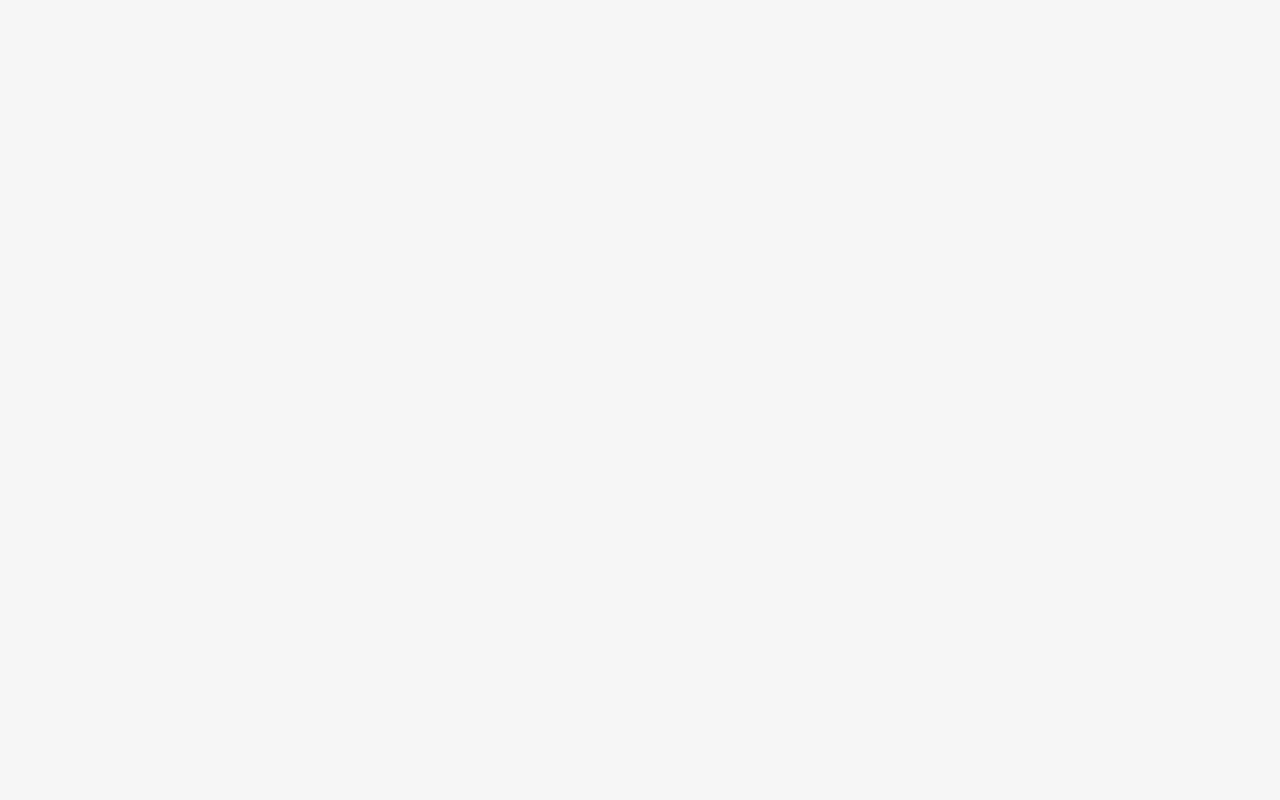
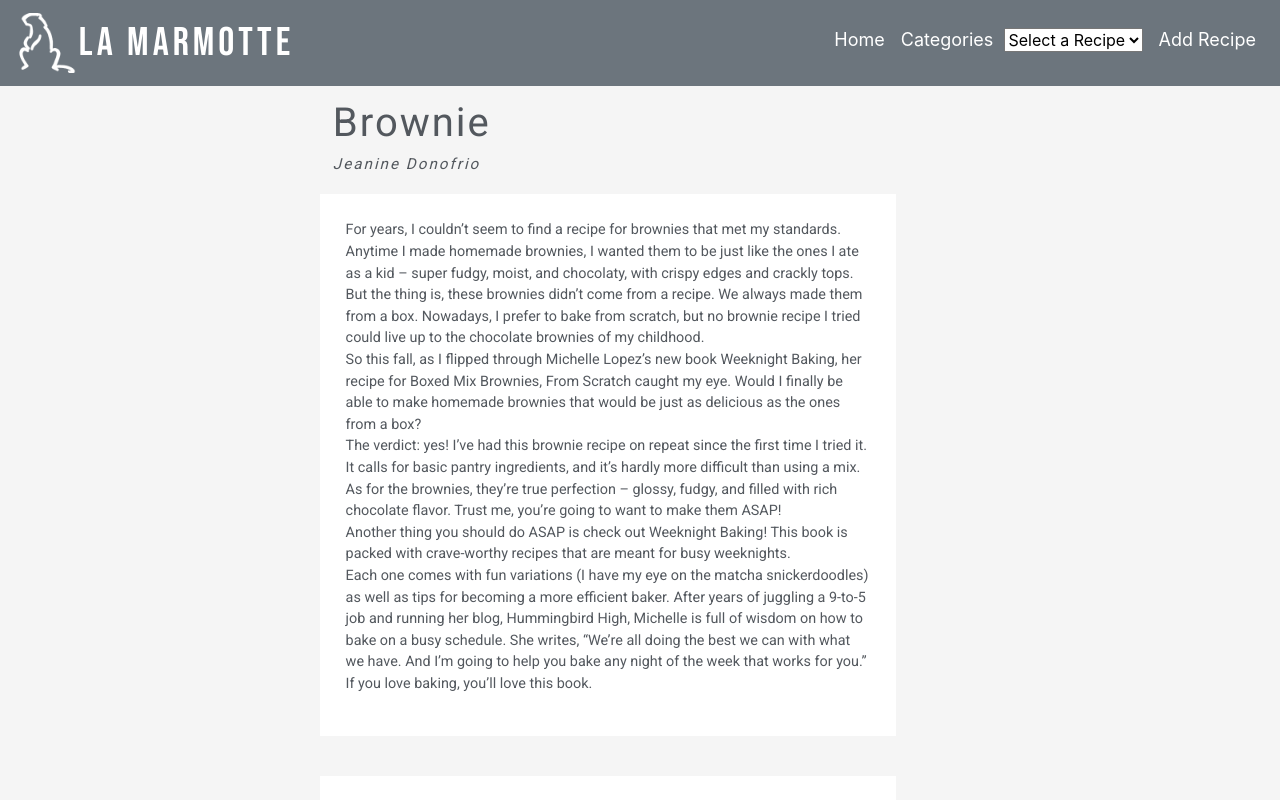
Before and after one commit to DrengrVikingr/cs391project2, a React (Create React App) app: page /recipe_page/Brownie in a window 1280 px wide. Shown: the top 800 px of the page. Built offline with nearby package versions, Linux system fonts and the light colour scheme.

Commit message:
made some changes

```diff
--- a/src/components/recipe_info/Brownie.jsx
+++ b/src/components/recipe_info/Brownie.jsx
@@ -16,7 +16,7 @@ class Brownie extends Component {
     }
 
     getName(name) {
-        return "Babka";
+        return "Brownie";
     }
 
     getAuthor(name) {
--- a/src/recipe_page.js
+++ b/src/recipe_page.js
@@ -4,6 +4,9 @@ import Recipe from './components/Recipe';
 import NavBar from './components/NavBar';
 import './App.css';
 import Babka from './components/recipe_info/Babka';
+import Profiterole from './components/recipe_info/Profiterole';
+import Brownie from './components/recipe_info/Brownie';
+
 import { BrowserRouter as Router, Route, Switch } from 'react-router-dom';
 
 
@@ -14,6 +17,8 @@ class RecipePage extends Component {
             <Router>
                 <Switch>
                     <Route path="/recipe_page/Babka" component={Babka} />
+                    <Route path="/recipe_page/Brownie" component={Brownie} />
+                    <Route path="/recipe_page/Profiterole" component={Profiterole} />
                 </Switch>
 
 
```
Also changed, not shown: 1 other file (tests, documents, lock files or other folders).
